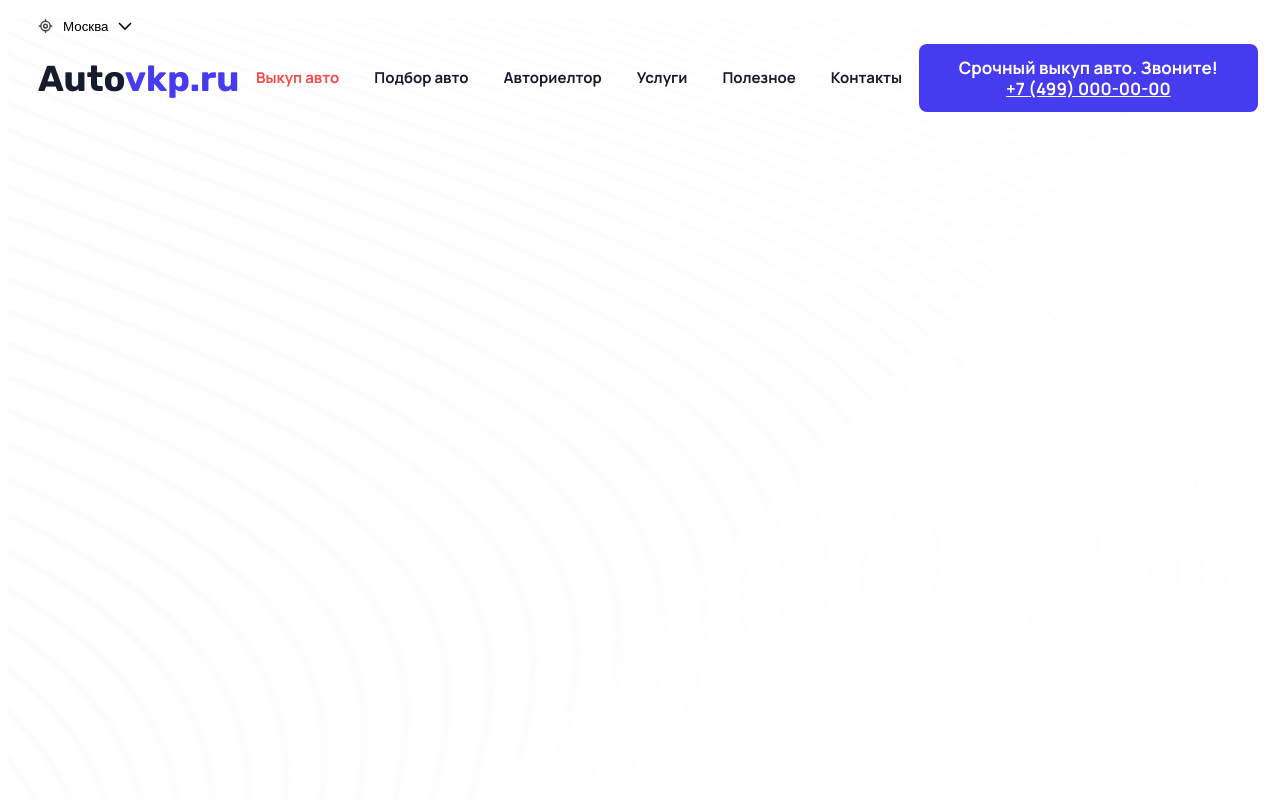
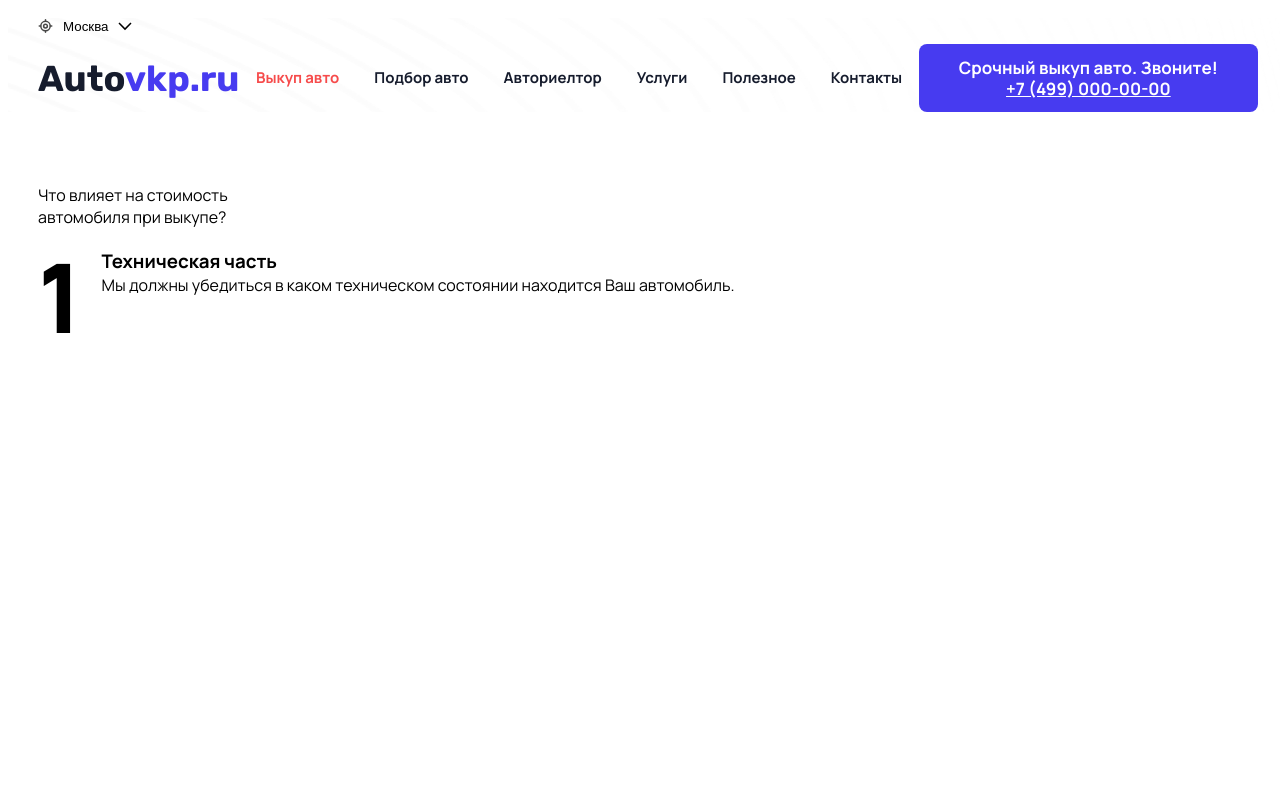
Before and after one commit to KrisWis/avto_vkp, a plain HTML site: page index.html in a window 1280 px wide. Shown: the top 800 px of the page. Drawn offline with Linux system fonts and the light colour scheme.

Commit message:
начальный коммит

```diff
--- a/assets/styles/styles.scss
+++ b/assets/styles/styles.scss
@@ -2,6 +2,9 @@
 header {
     margin-top: 10px;
     position: relative;
+    background-image: url(../images/header/header_bg.png);
+    background-size: cover;
+    background-position: center;
 }
 
 .header_geo {
@@ -24,7 +27,7 @@ header {
         -webkit-appearance: none;
         -moz-appearance: none;
         background: transparent;
-        background-image: url(../../icons/header_geo__arrow.svg);
+        background-image: url(../icons/header_geo__arrow.svg);
         background-repeat: no-repeat;
         background-position-x: 100%;
         background-position-y: 3px;
@@ -141,14 +144,6 @@ header {
     }
 }
 
-/* Главный блок */
-.main_wrapper {
-    height: 850px;
-    background-image: url(../../images/header/header_bg.png);
-    background-size: cover;
-    background-position: center;
-}
-
 /* Блок "Что влияет на стоимость автомобиля при выкупе?" */
 .what_influences {
     display: flex;
@@ -171,11 +166,23 @@ header {
         display: flex;
         align-items: center;
         gap: 20px;
+        margin-top: 20px;
+    }
+
+    &__item {
+        display: flex;
+        gap: 20px;
+
+        &--number {
+            font-weight: 800;
+            font-size: 96px;
+            line-height: 102%;
+            text-align: center;
+        }
     }
 }
 
 /* Адаптив */
-
 @media (max-width: 1600px) {
     .padding-big {
         padding: 0 100px;
--- a/index.html
+++ b/index.html
@@ -17,8 +17,7 @@
 
 <body>
 
-    <div class="main_wrapper padding-big">
-        <header>
+    <header class="padding-big">
 
         <div class="header_geo">
             <svg width="15" height="16" viewBox="0 0 15 16" fill="none" xmlns="http://www.w3.org/2000/svg">
@@ -104,11 +103,10 @@
         </div>
 
     </header>
-    </div>
 
     <main>
-        <div class="what_influences padding-big">
-            <h2 class="what_influences--caption">Что влияет на стоимость <span>автомобиля при выкупе?</span></h2>
+        <section class="what_influences padding-big">
+            <br class="what_influences--caption">Что влияет на стоимость<br/>автомобиля при выкупе?</h2>
 
             <div class="what_influences__items">
 
@@ -122,7 +120,7 @@
                 </div>
 
             </div>
-        </div>
+        </section>
     </main>
 
     <script async src="./assets/scripts/main.js"></script>
```
Also changed, not shown: assets/styles/styles.css, 2 other files. Lines whose indentation alone changed are shown as unchanged.
